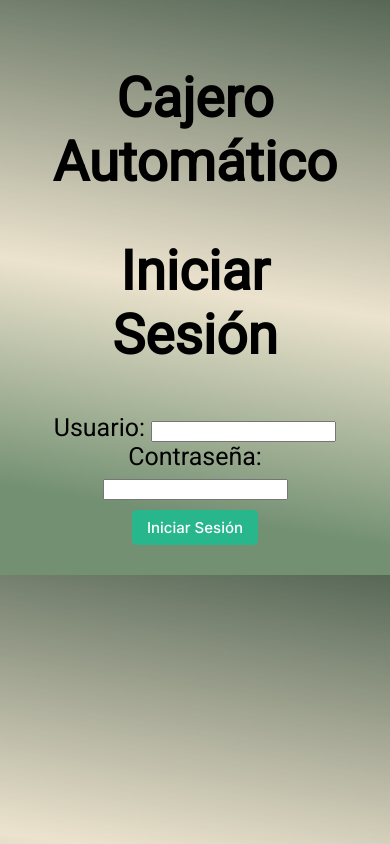
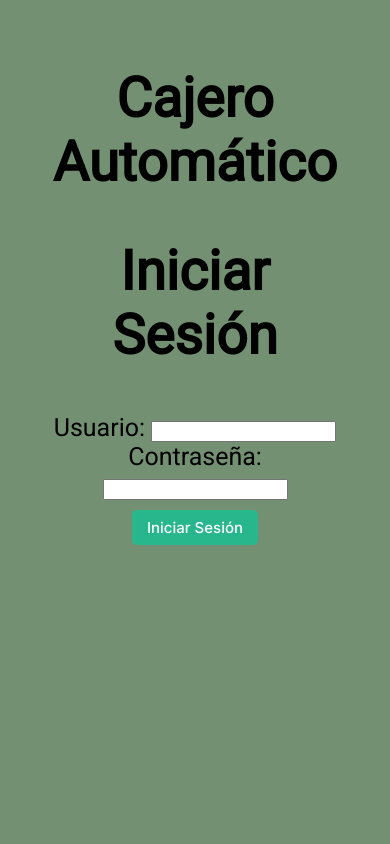
Before and after one commit to SebaFagalde/bancoQuintero, a plain HTML site: page entrega3.3/index.html in a window 390 px wide. Shown: the top 844 px of the page. Drawn offline with Linux system fonts and the light colour scheme; some packages are replaced by stand-ins of ours; a script that the page names is missing.

Commit message:
agregando media queries

```diff
--- a/entrega3.3/css/estilos.css
+++ b/entrega3.3/css/estilos.css
@@ -254,3 +254,18 @@ body {
     align-items: flex-start;
 
 }
+
+@media only screen and (max-width: 600px) {
+body{
+  background: rgb(115,144,114);
+    padding: 0;
+    font-family:"Roboto", sans-serif;
+    position: relative;
+    margin: 0;
+    display: flex;
+    align-items: center;
+    justify-content: center;
+    height: auto;
+    width: auto;
+}
+}
```
